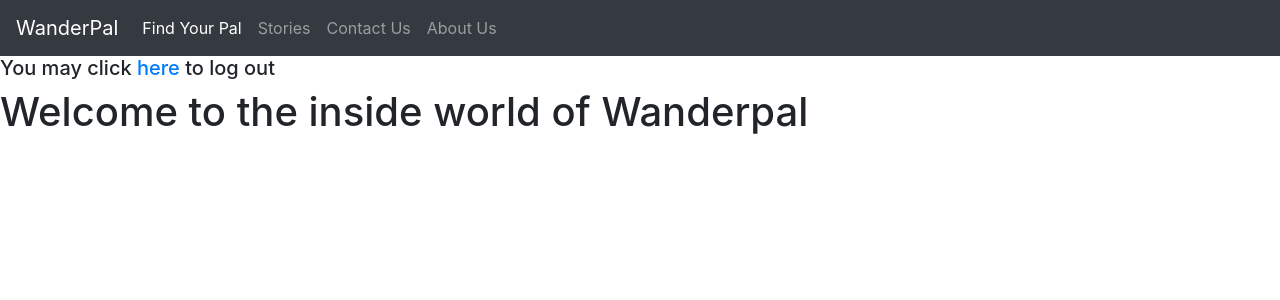
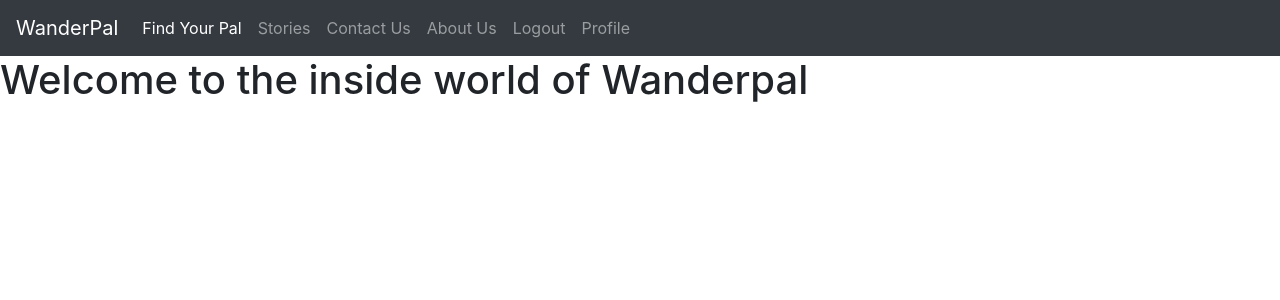
Before and after one commit to san33shine/wanderpal, a Django app: page /findyourpalapp/fyp_index/ in a window 1280 px wide. Shown: the top 300 px of the page. Run offline with Django 4.2, Linux system fonts and the light colour scheme; a user stored in the database is signed in; some libraries are stand-ins or nearby versions.

Commit message:
add navbar for login logout profile

```diff
--- /dev/null
+++ b/findyourpalapp/templates/findyourpalapp/base.html
@@ -0,0 +1,61 @@
+{% load static %}
+
+<!DOCTYPE html>
+<html lang="en" dir="ltr">
+  <head>
+    <link rel="stylesheet" type="text/css" href="{% static 'home/style.css' %}">
+    <link rel="stylesheet" href="https://cdn.jsdelivr.net/npm/bootstrap@4.3.1/dist/css/bootstrap.min.css" integrity="sha384-ggOyR0iXCbMQv3Xipma34MD+dH/1fQ784/j6cY/iJTQUOhcWr7x9JvoRxT2MZw1T" crossorigin="anonymous">
+    <script src="https://cdn.jsdelivr.net/npm/bootstrap@4.3.1/dist/js/bootstrap.min.js" integrity="sha384-JjSmVgyd0p3pXB1rRibZUAYoIIy6OrQ6VrjIEaFf/nJGzIxFDsf4x0xIM+B07jRM" crossorigin="anonymous"></script>
+    <script src="https://code.jquery.com/jquery-3.6.0.js" integrity="sha256-H+K7U5CnXl1h5ywQfKtSj8PCmoN9aaq30gDh27Xc0jk=" crossorigin="anonymous"></script>
+    <script src="https://cdn.jsdelivr.net/npm/popper.js@1.12.9/dist/umd/popper.min.js" integrity="sha384-ApNbgh9B+Y1QKtv3Rn7W3mgPxhU9K/ScQsAP7hUibX39j7fakFPskvXusvfa0b4Q" crossorigin="anonymous"></script>
+    <script src="https://cdn.jsdelivr.net/npm/bootstrap@4.0.0/dist/js/bootstrap.min.js" integrity="sha384-JZR6Spejh4U02d8jOt6vLEHfe/JQGiRRSQQxSfFWpi1MquVdAyjUar5+76PVCmYl" crossorigin="anonymous"></script>
+    <meta charset="utf-8">
+    <title>Document</title>
+
+
+  </head>
+  <body>
+
+  <!-- <div class="container"> -->
+    <nav class="navbar navbar-expand-lg navbar-dark bg-dark">
+      <a class="navbar-brand" href="{% url 'home:index' %}">WanderPal</a>
+      <button class="navbar-toggler" type="button" data-toggle="collapse" data-target="#navbarNav" aria-controls="navbarNav" aria-expanded="false" aria-label="Toggle navigation">
+        <span class="navbar-toggler-icon"></span>
+      </button>
+      <div class="collapse navbar-collapse" id="navbarNav">
+        <ul class="navbar-nav">
+          <li class="nav-item active">
+            <a class="nav-link" href="{% url 'home:findyourpal' %}">Find Your Pal</a>
+          </li>
+          <li class="nav-item">
+            <a class="nav-link" href="{% url 'home:stories' %}">Stories</a>
+          </li>
+          <li class="nav-item">
+            <a class="nav-link" href="{% url 'contactus_aboutus:contactus' %}">Contact Us</a>
+          </li>
+          <li class="nav-item">
+            <a class="nav-link" href="{% url 'contactus_aboutus:aboutus' %}">About Us</a>
+          </li>
+          {% if user.is_authenticated %}
+            <li class="nav-item">
+              <a class="nav-link" href="{% url 'findyourpalapp:logout' %}">Logout</a>
+            </li>
+            <li class="nav-item">
+              <a class="nav-link" href="{% url 'findyourpalapp:profile' %}">Profile</a>
+            </li>
+          {% else %}
+            <li class="nav-item">
+              <a class="nav-link" href="{% url 'findyourpalapp:login' %}">Login</a>
+            </li>
+          {% endif %}
+        </ul>
+      </div>
+    </nav>
+  <!-- </div> -->
+
+    {% block body %}
+    {% endblock %}
+
+
+  </body>
+</html>
--- a/findyourpalapp/templates/findyourpalapp/fyp_index.html
+++ b/findyourpalapp/templates/findyourpalapp/fyp_index.html
@@ -1,4 +1,4 @@
-{% extends 'home/base.html' %}
+{% extends 'findyourpalapp/base.html' %}
 <!DOCTYPE html>
 <html lang="en" dir="ltr">
   <head>
@@ -8,7 +8,8 @@
   <body>
     {% block body %}
     {% if user.is_authenticated %}
-    <h5>You may click <a href="{% url 'findyourpalapp:logout' %}">here</a> to log out</h5>
+
+
     <h1>Welcome to the inside world of Wanderpal</h1>
     {% else %}
     <h5>You are not logged in, please click <a href="{% url 'findyourpalapp:login' %}">here</a> to login</h5>
--- a/findyourpalapp/templates/findyourpalapp/login.html
+++ b/findyourpalapp/templates/findyourpalapp/login.html
@@ -1,4 +1,4 @@
-{% extends 'home/base.html' %}
+{% extends 'findyourpalapp/base.html' %}
 
 <!DOCTYPE html>
 <html lang="en" dir="ltr">
--- a/findyourpalapp/templates/findyourpalapp/logout.html
+++ b/findyourpalapp/templates/findyourpalapp/logout.html
@@ -1,4 +1,4 @@
-{% extends 'home/base.html' %}
+{% extends 'findyourpalapp/base.html' %}
 
 <!DOCTYPE html>
 <html lang="en" dir="ltr">
--- a/findyourpalapp/templates/findyourpalapp/register.html
+++ b/findyourpalapp/templates/findyourpalapp/register.html
@@ -1,4 +1,4 @@
-{% extends 'home/base.html' %}
+{% extends 'findyourpalapp/base.html' %}
 <!DOCTYPE html>
 <html lang="en" dir="ltr">
   <head>
--- a/findyourpalapp/urls.py
+++ b/findyourpalapp/urls.py
@@ -9,6 +9,6 @@ urlpatterns = [
     path('register/', views.register, name='register'),
     path('login/', auth_views.LoginView.as_view(template_name ="findyourpalapp/login.html"), name='login'),
     path('logout/', auth_views.LogoutView.as_view(template_name ="findyourpalapp/logout.html"), name='logout'),
-
+    path('profile/', views.profilepage, name='profile'),
 
 ]
```
Also changed, not shown: contactus_aboutus/templates/contactus_aboutus/aboutus.html (+9 -1 lines), findyourpalapp/templates/findyourpalapp/profile.html (+19 -0 lines), db.sqlite3.
